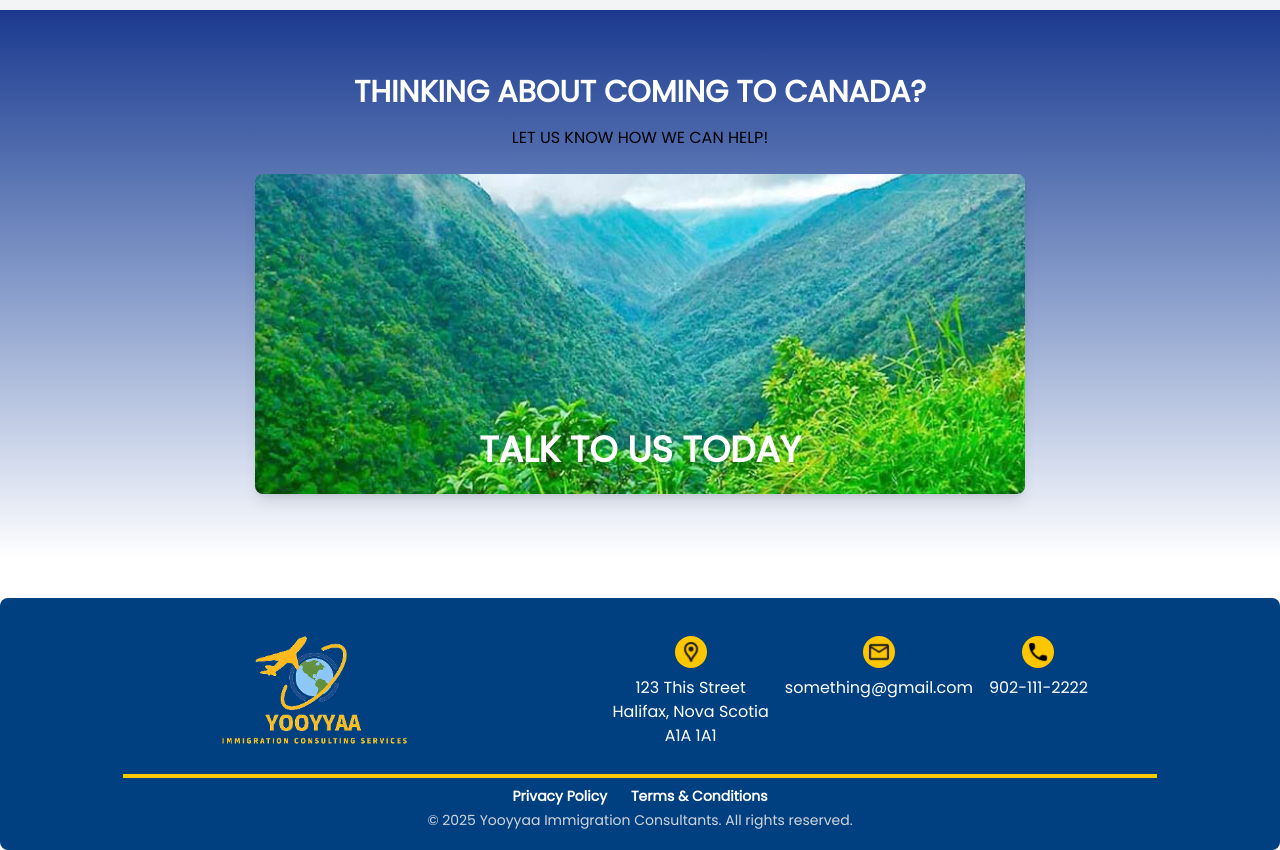
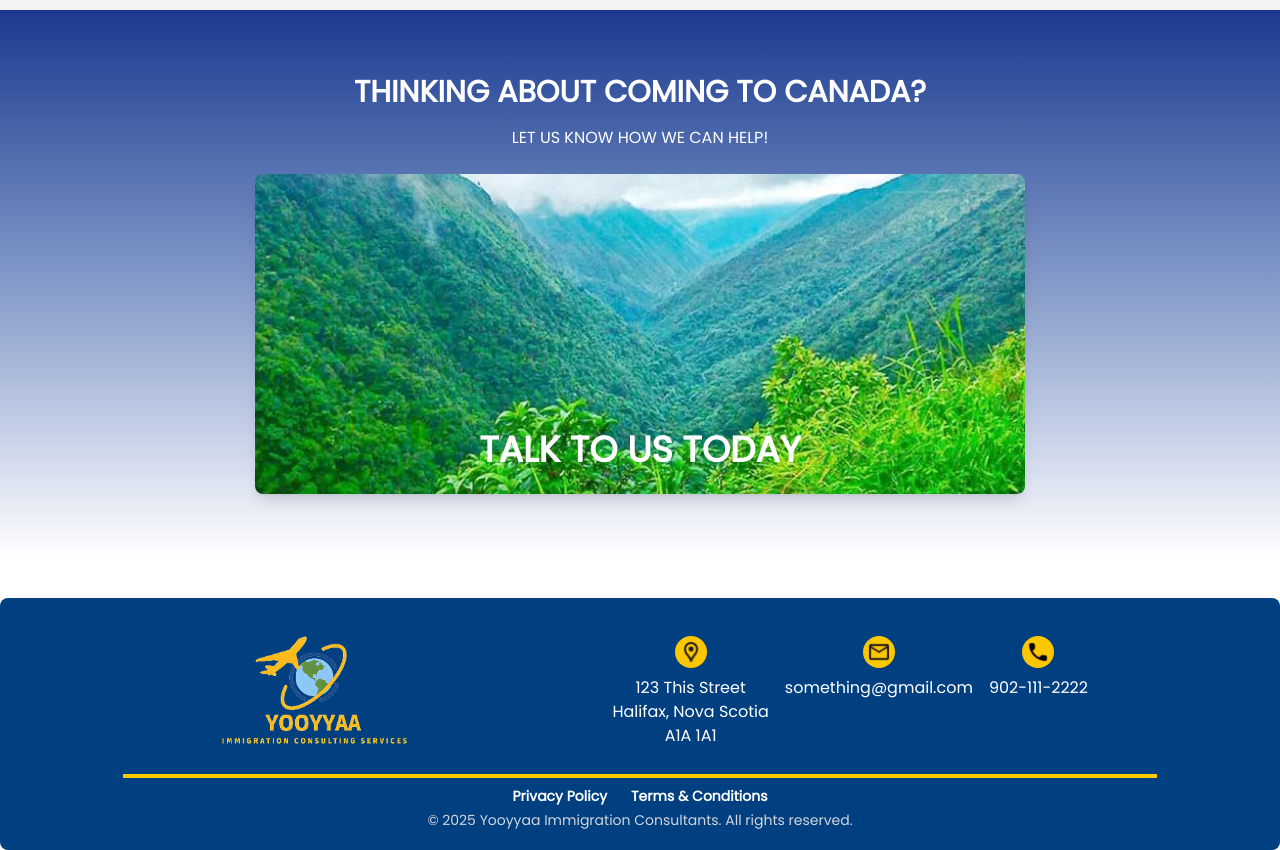
Before and after one commit to BestBow/Yooyyaa-Immigration-Consulting-Website, a React (Vite) app in the folder client/: page / in a window 1280 px wide. Shown: the part 1480-2330 px from the top of the page. Built offline with nearby package versions, Linux system fonts and the light colour scheme.

Commit message:
Fixed text color from blue to white in CTA homepage

```diff
--- a/client/src/Styles/Home.css
+++ b/client/src/Styles/Home.css
@@ -54,6 +54,10 @@
   @apply text-3xl font-bold text-white;
 }
 
+.cta-section p{
+  @apply text-white;
+}
+
 .cta-section img {
   @apply w-10/12 max-h-80 object-cover rounded-lg shadow-lg mx-auto;
 }
```
